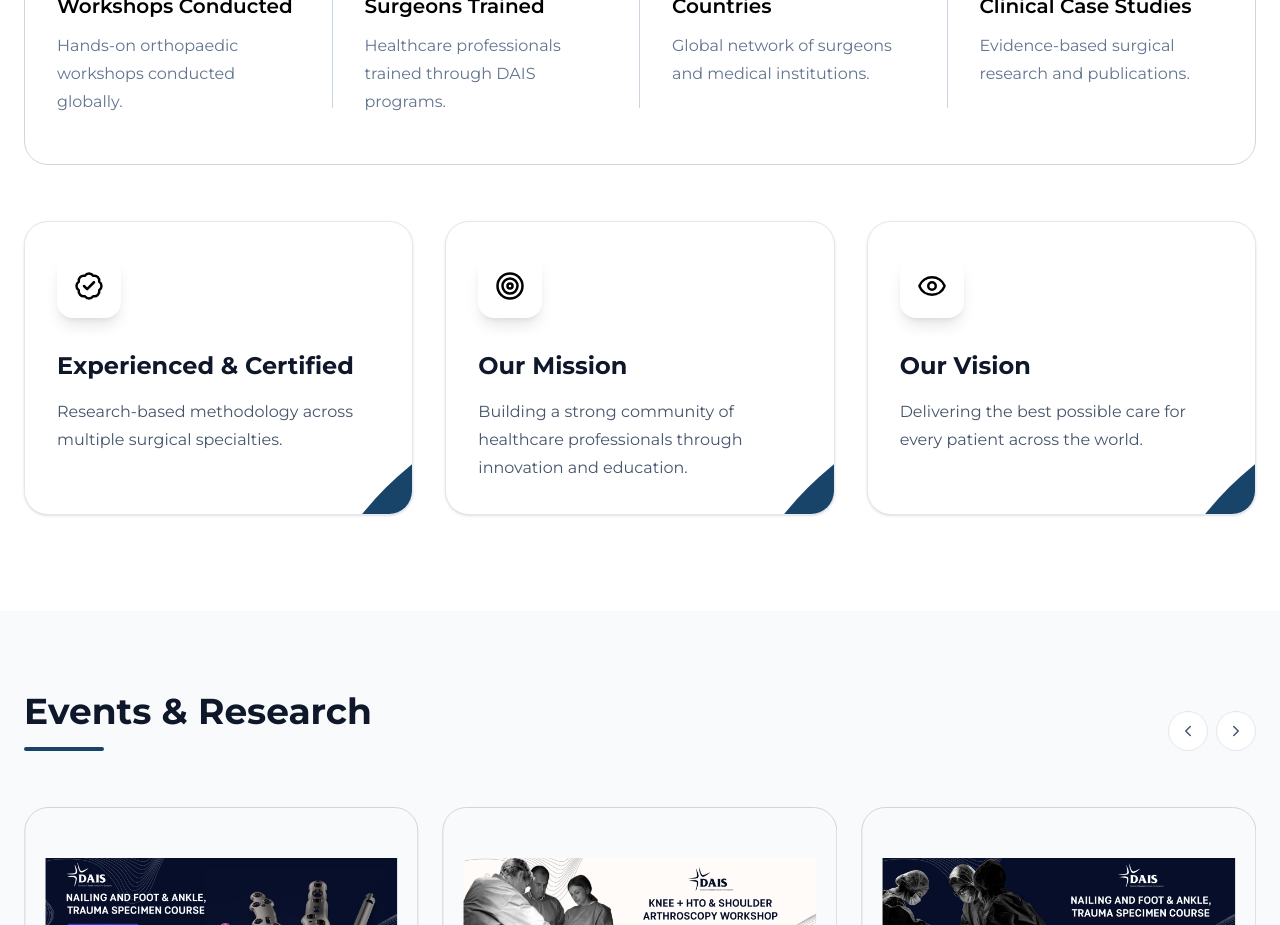
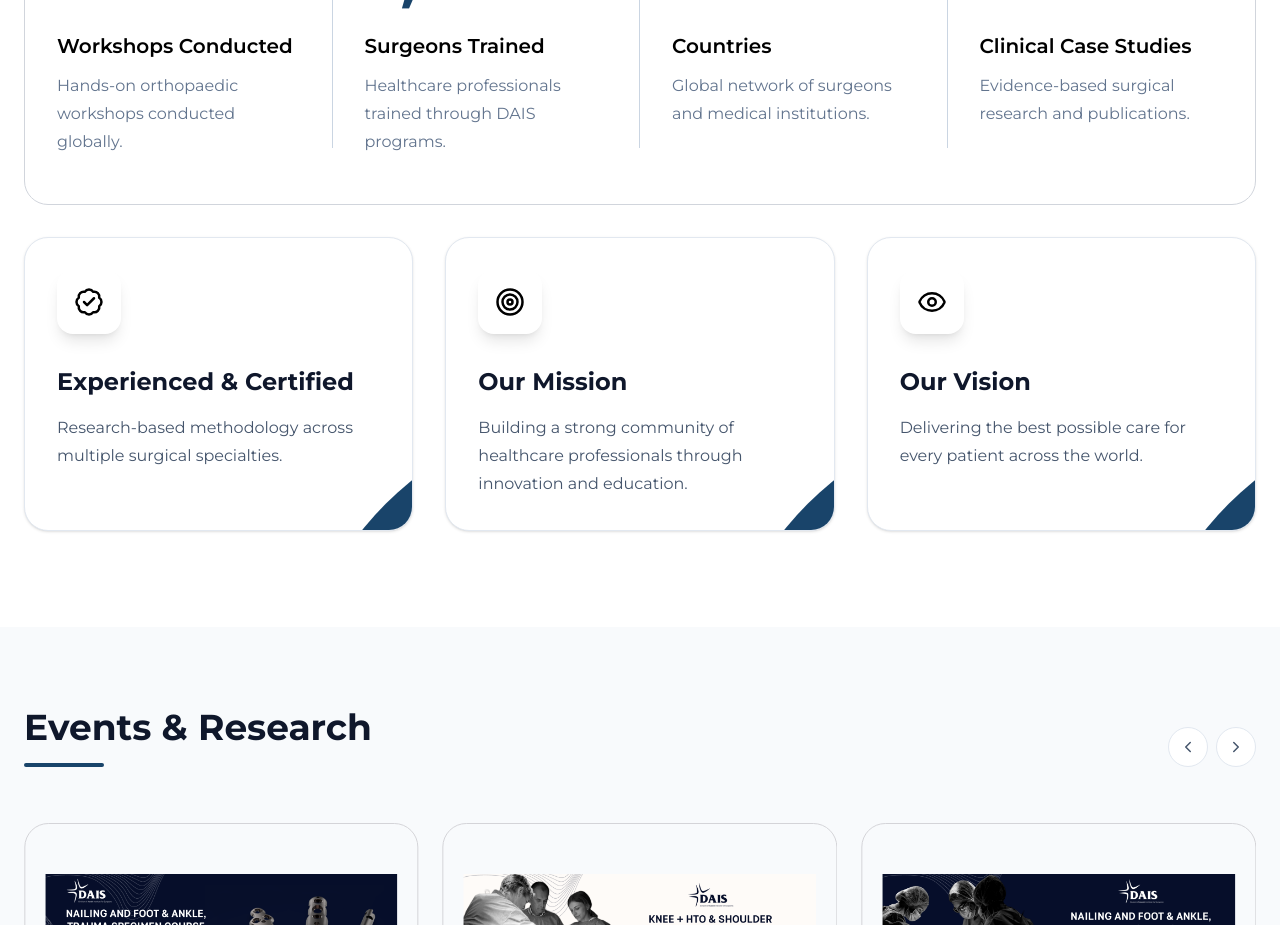
Before and after one commit to Kyrascope-dot/dais_academy_home_page, a React (Vite) app: page / in a window 1280 px wide. Shown: the part 900-1825 px from the top of the page. Built offline with nearby package versions, Linux system fonts and the light colour scheme.

Commit message:
Adjust positioning of StatsSection and update margin for FeatureCards section

```diff
--- a/src/App.tsx
+++ b/src/App.tsx
@@ -17,7 +17,7 @@ const App = () => {
       <div className="relative">
         <HeroSection />
 
-        <div className="w-full absolute left-1/2 -translate-x-1/2 -bottom-60 md:-bottom-70 lg:-bottom-70 z-50">
+        <div className="w-full absolute left-1/2 -translate-x-1/2 -bottom-70 md:-bottom-80 z-50">
           <StatsSection />
         </div>
       </div>
--- a/src/components/FeatureCards.tsx
+++ b/src/components/FeatureCards.tsx
@@ -97,7 +97,7 @@ const features = [
 
 export default function FeatureCards() {
   return (
-    <section className="bg-white py-16 mt-20 md:mt-28 lg:mt-36 md:py-24">
+    <section className="bg-white py-16 mt-52 lg:mt-40 md:py-24">
       <div className="mx-auto max-w-7xl px-4 md:px-6">
         <div className="grid gap-6 md:gap-8 grid-cols-1 md:grid-cols-3">
           {features.map((feature, index) => {
```
